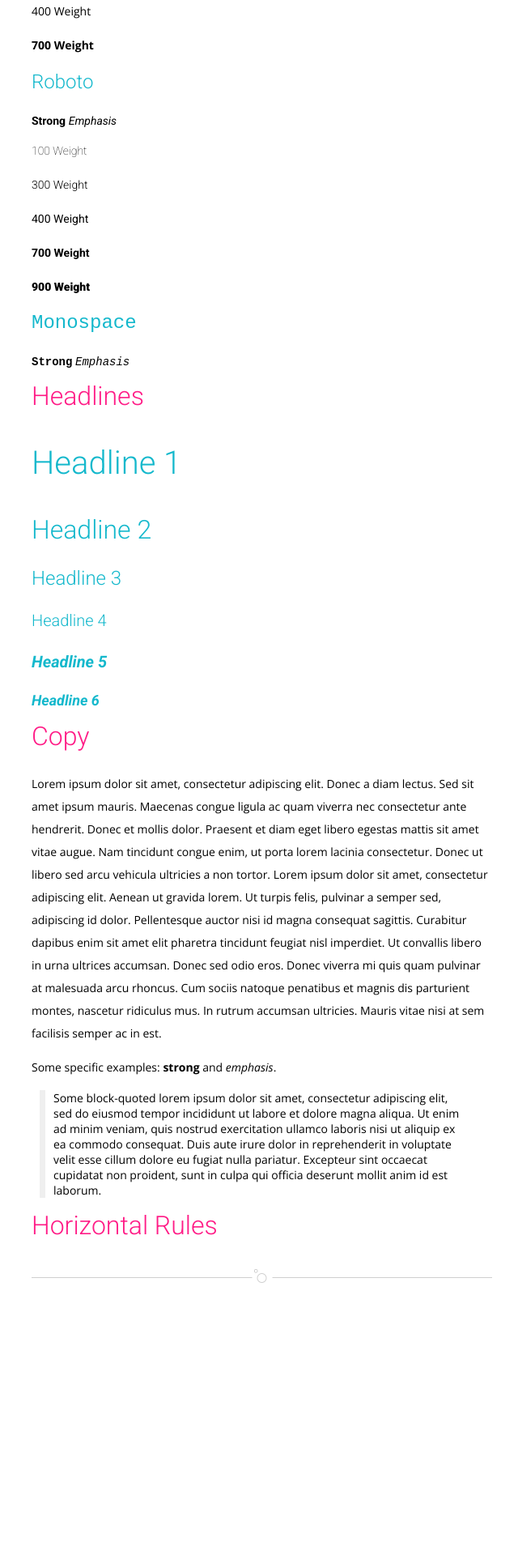
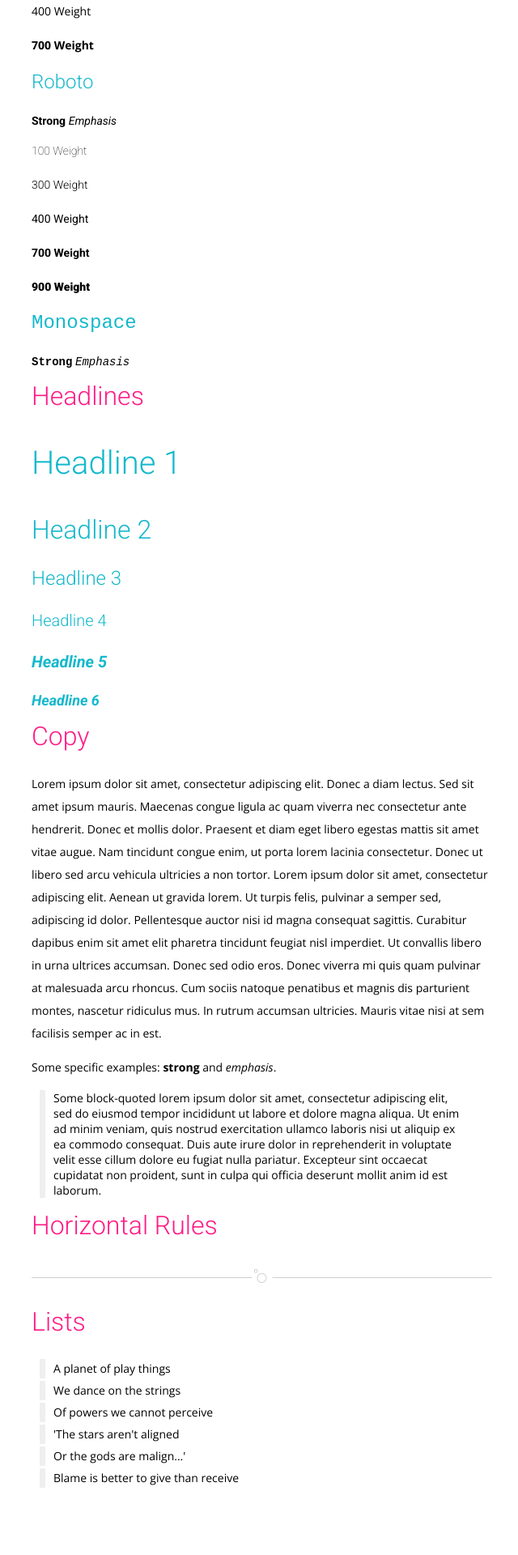
Before and after one commit to jtrim/jtrim.github.io, a Jekyll site: the page built from parts-kit/index.html, in a window 1280 px wide. Shown: the part 982-2902 px from the top of the page at 81% size, without its empty margins (99-739 px from the left). Built offline with Jekyll 4.4.1, drawn with Linux system fonts in a browser that asks for light colours; some web fonts are replaced; before the commit the page ends 2663 px from its top, so only the background shows below that.

Commit message:
WIP [ci skip]

```diff
--- a/_config.yml
+++ b/_config.yml
@@ -9,4 +9,4 @@
   auto_ids: true
   hard_wrap: false
   input: GFM
-  smart_quotes:  ["apos", "apos", "ldquo", "rdquo"]
+  smart_quotes:  ["apos", "apos", "quot", "quot"]
--- a/assets/css/layout/elements.scss
+++ b/assets/css/layout/elements.scss
@@ -171,3 +171,19 @@
   margin-left: 10px;
   font-weight: 300;
 }
+
+ul {
+  list-style-type: none;
+  list-stlye-position: inside;
+  padding-left: 0;
+}
+
+li {
+  line-height: 24px;
+  margin-top: 3px;
+  margin-bottom: 3px;
+
+  border-left: 7px solid $gray5;
+  padding-left: 10px;
+  margin-left: 10px;
+}
--- a/assets/css/pages/resume.scss
+++ b/assets/css/pages/resume.scss
@@ -37,18 +37,6 @@
       font-size: 13px;
     }
 
-    ul {
-      list-style-type: none;
-      list-stlye-position: inside;
-      padding-left: 0;
-    }
-
-    li {
-      padding-left: 10px;
-      border-left: 8px solid $gray5;
-      line-height: 28px;
-    }
-
     a {
       color: $slate-blue;
       background: $sky-blue;
--- a/parts-kit/index.html
+++ b/parts-kit/index.html
@@ -112,3 +111,16 @@
   <h2 class="kit-head">Horizontal Rules</h2>
   <hr />
 </section>
+
+<section>
+  <h2 class="kit-head">Lists</h2>
+
+  <ul>
+    <li>A planet of play things</li>
+    <li>We dance on the strings</li>
+    <li>Of powers we cannot perceive</li>
+    <li>'The stars aren't aligned</li>
+    <li>Or the gods are malign...'</li>
+    <li>Blame is better to give than receive</li>
+  </ul>
+</section>
```
Also changed, not shown: other parts of parts-kit/index.html (+0 -1 lines).
